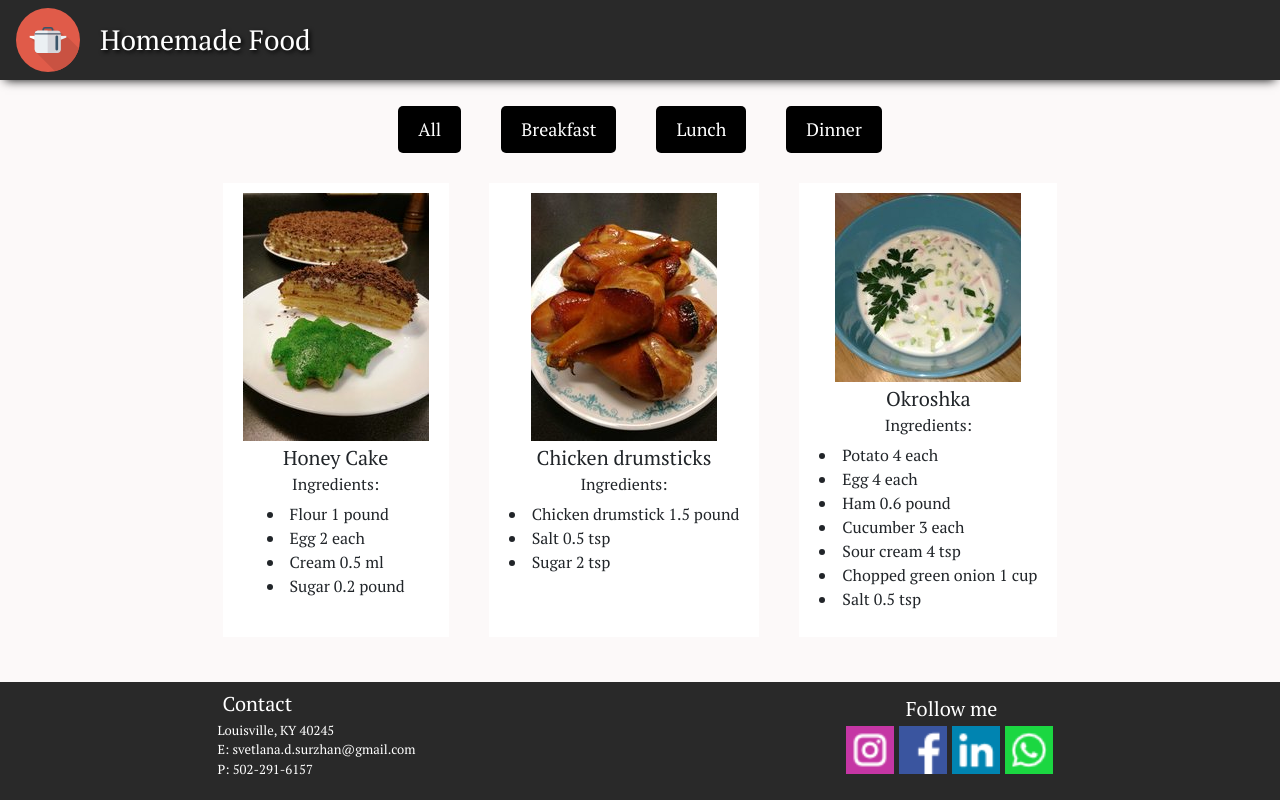
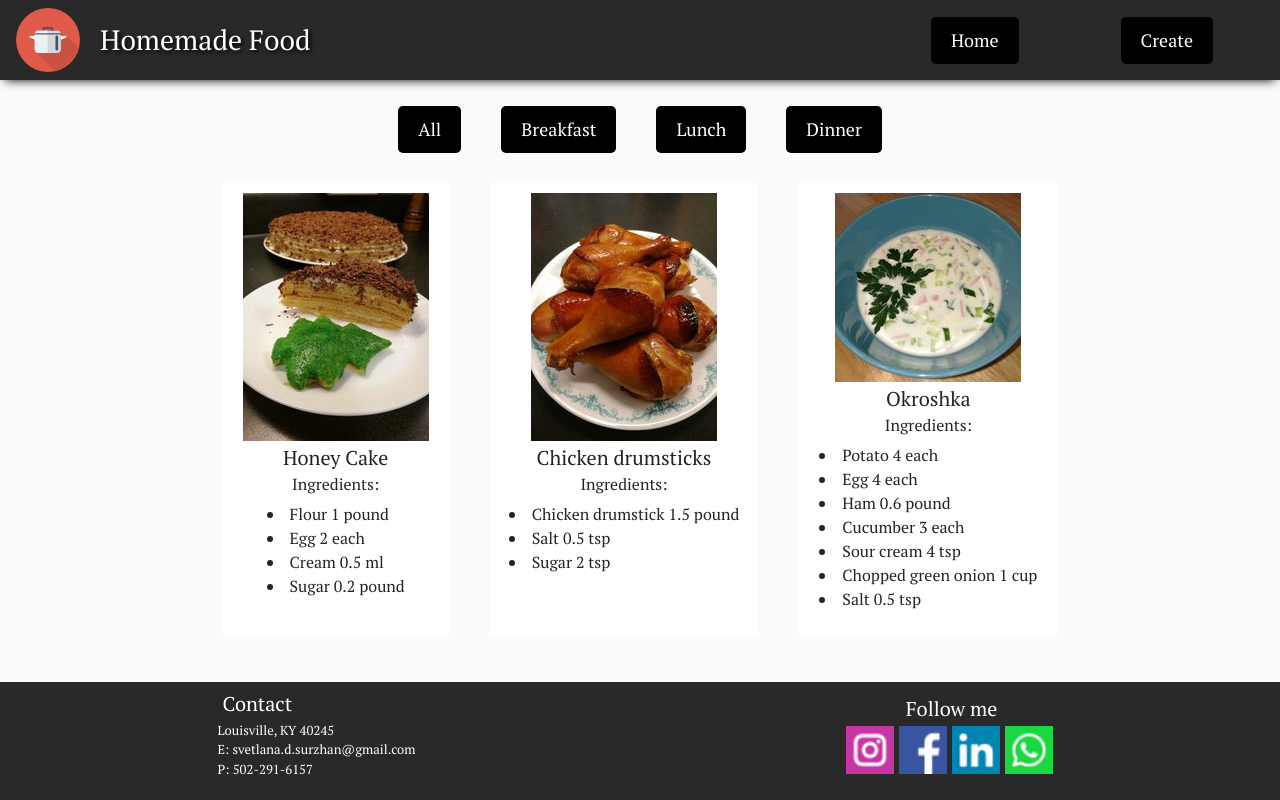
Before and after one commit to SvetlanaSurzhan/recipes-site, a React (Create React App) app in the folder ClientApp/: page / in a window 1280 px wide. Built offline with nearby package versions, Linux system fonts and the light colour scheme.

Commit message:
added buttons Home and Create

```diff
--- a/ClientApp/src/components/header/Header.css
+++ b/ClientApp/src/components/header/Header.css
@@ -31,3 +31,10 @@ h3{
 	width: 10em;
 	text-shadow: 2px 2px 4px #000000;
 }
+.nav-menu{
+	display: flex;
+	flex-direction: row;
+	justify-content: space-around;
+	max-height: 10vh;
+	width: 30vw;
+}
--- a/ClientApp/src/components/header/Header.js
+++ b/ClientApp/src/components/header/Header.js
@@ -1,6 +1,7 @@
 import React, { Component } from 'react';
 import logo from './logo.png';
 import './Header.css';
+import { Link } from 'react-router-dom';
 
 class Header extends React.Component {
     render() {
@@ -11,6 +12,18 @@ class Header extends React.Component {
                         <img src={logo} alt="logo" className="image-item" />
                         <h3>Homemade Food</h3>
                     </div>
+                    <div className="nav-menu">
+                        <Link to="/">
+                            <button>
+                                Home
+                            </button>
+                        </Link>
+                        <Link to="/create">
+                            <button>
+                                Create
+                            </button>
+                        </Link>
+                    </div>
                 </header>
             </div>
         );
```
